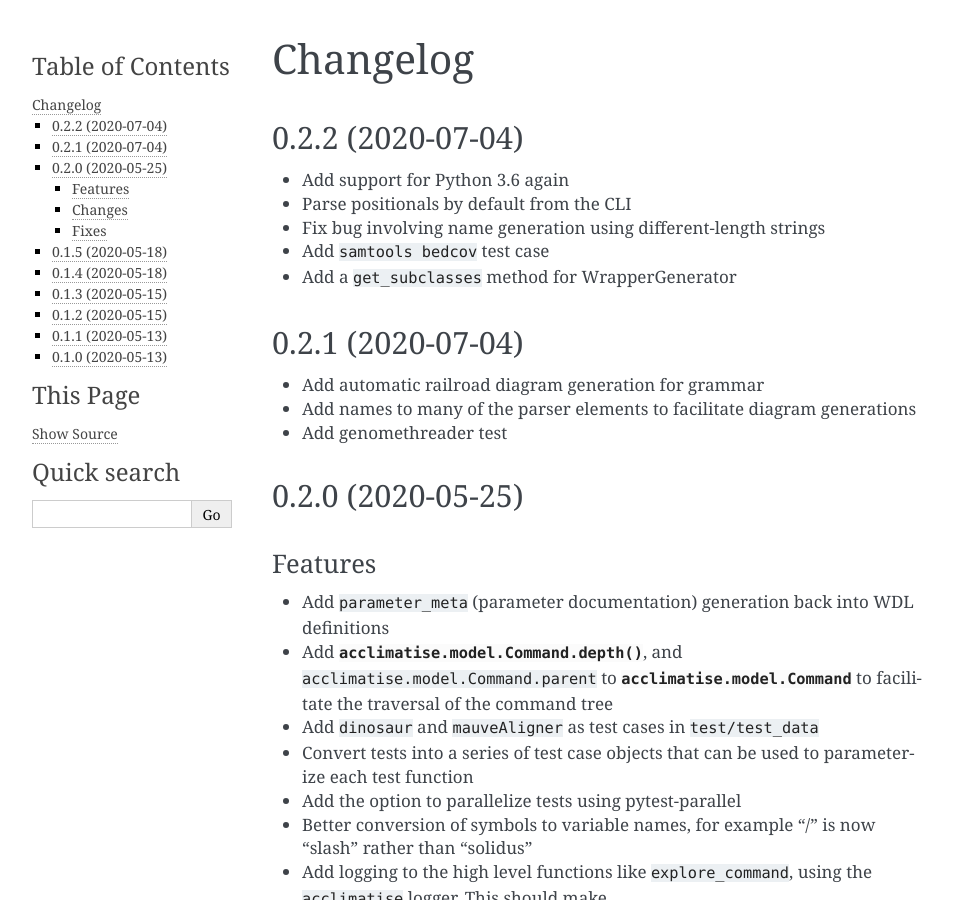
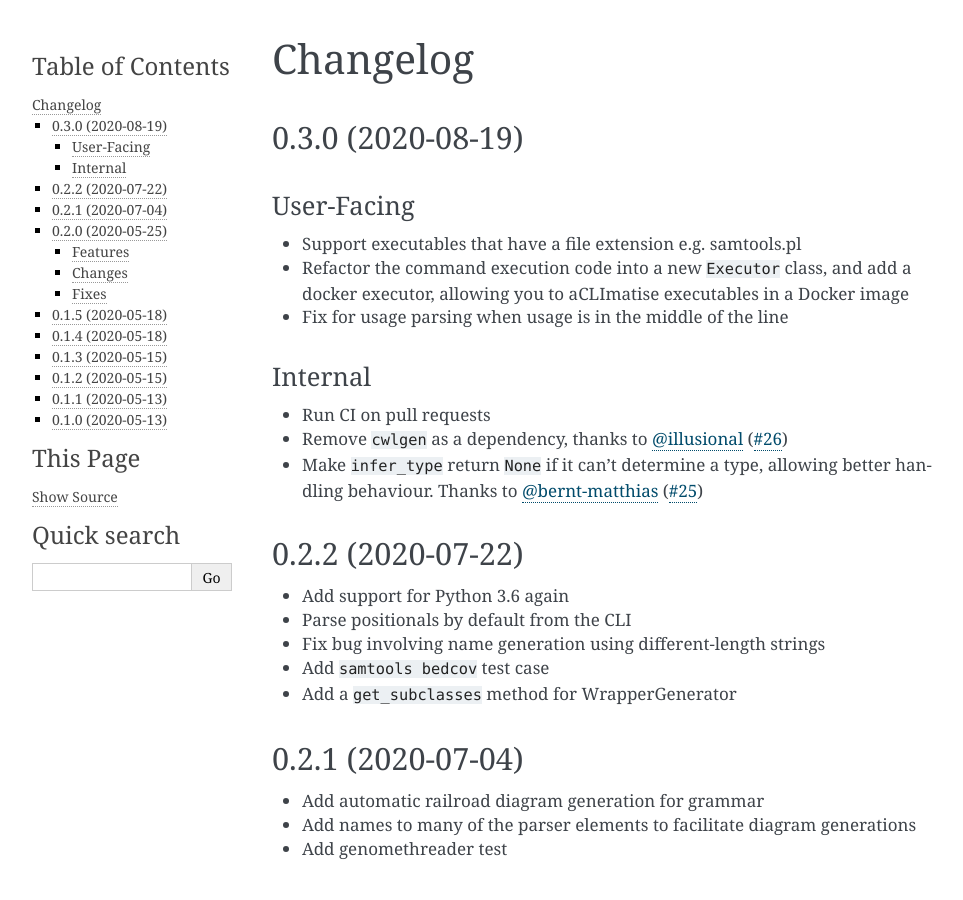
Before and after one commit to aCLImatise/CliHelpParser, a Sphinx documentation site: the page built from docs/changes.rst, in a window 1280 px wide and 900 px high. Shown: the whole window, without its empty margins (148-1111 px from the left). Built offline with Sphinx 7.4.7, drawn with Linux system fonts in a browser that asks for light colours; cross-references to code outside the pages are shown as plain code.

Commit message:
Add 0.3.0 changelog

```diff
--- a/docs/changes.rst
+++ b/docs/changes.rst
@@ -1,6 +1,21 @@
 Changelog
 =========
-0.2.2 (2020-07-04)
+0.3.0 (2020-08-19)
+------------------
+User-Facing
+***********
+* Support executables that have a file extension e.g. samtools.pl
+* Refactor the command execution code into a new ``Executor`` class, and add a docker executor, allowing you to aCLImatise
+  executables in a Docker image
+* Fix for usage parsing when usage is in the middle of the line
+
+Internal
+********
+* Run CI on pull requests
+* Remove ``cwlgen`` as a dependency, thanks to `@illusional <https://github.com/illusional>`_ (`#26 <https://github.com/aCLImatise/CliHelpParser/pull/26>`_)
+* Make ``infer_type`` return ``None`` if it can't determine a type, allowing better handling behaviour. Thanks to `@bernt-matthias <https://github.com/bernt-matthias>`_ (`#25 <https://github.com/aCLImatise/CliHelpParser/pull/25>`_)
+
+0.2.2 (2020-07-22)
 ------------------
 * Add support for Python 3.6 again
 * Parse positionals by default from the CLI
```
